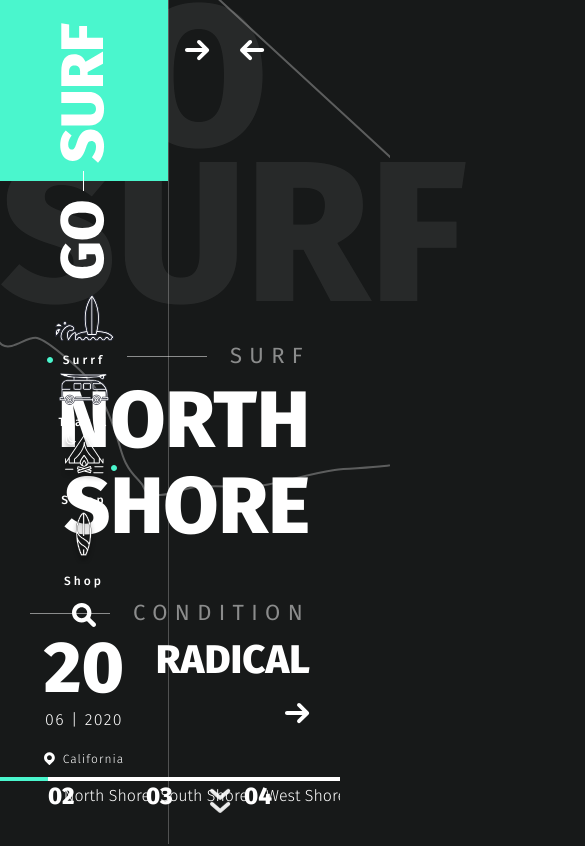
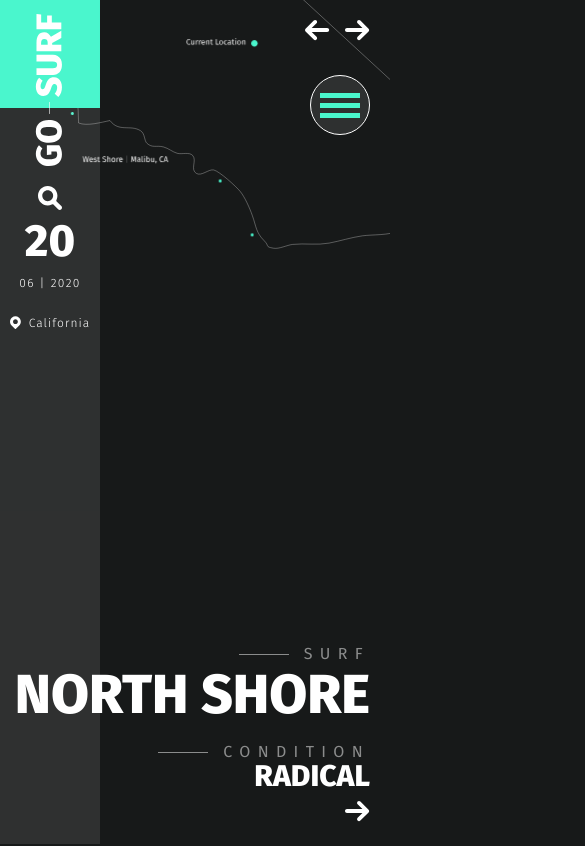
Before and after one commit to eduard3003/goserf, a plain HTML site: page app/index.html in a window 390 px wide. Shown: the top 846 px of the page, 585 px wide, since content can reach past the window. Drawn offline with nearby package versions, Linux system fonts and the light colour scheme.

Commit message:
add adaptive header

```diff
--- a/app/index.html
+++ b/app/index.html
@@ -12,7 +12,7 @@
 </head>
 
 <body>
-  <header class="header">
+   <header class="header">
     <div class="header__title">go surf</div>
     <div class="header__arrows">
       <a href="#" class="animate__animated animate__fadeInDown animate__infinite animate__slower">
@@ -52,12 +52,22 @@
           fill="white" />
       </svg>
     </div>
+    <div class="menu-btn">
+      <div class="menu-btn__inner">
+       <div class="menu-btn__line"></div>
+       <div class="menu-btn__line"></div>
+       <div class="menu-btn__line"></div>
+      </div>
+
+    </div>
     <div class="header__aside">
       <div class="logo">
         <a href="#">
-          <img src="images/logo.svg" alt="" />
+          <img src="images/logo.svg" alt="logo" />
         </a>
       </div>
+
+
       <nav class="menu">
         <ul class="menu__list">
           <li>
@@ -167,7 +177,7 @@
       </div>
     </div>
   </header>
-  <div class="container">
+ <!-- <div class="container">
     <section class="serf">
       <div class="title">
         <span>
@@ -1655,7 +1665,7 @@
 
 
    </footer>
-  </div>
+  </div>-->
   <script src="https://ajax.googleapis.com/ajax/libs/jquery/3.4.1/jquery.min.js"></script>
   <script src="js/libs.min.js"></script>
 
--- a/app/js/main.js
+++ b/app/js/main.js
@@ -11,6 +11,7 @@ $(function () {
     slidesToShow: 4,
     slidesToScroll: 4,
     asNavFor: '.header-slider',
+
   });
 
   $('.serf-slider').slick({
@@ -97,6 +98,8 @@ $(function () {
     $(this).toggleClass('active');
   });
 
-
+  $('.menu-btn').on('click', function(){
+    $('.menu').toggleClass('active');
+  });
 
 });
--- a/app/scss/_media.scss
+++ b/app/scss/_media.scss
@@ -0,0 +1,196 @@
+@media(max-width: 1440px) {
+    .logo {
+        img {
+            width: 100px;
+        }
+    }
+
+    .header__title {
+        font-size: 130px;
+        line-height: 100px;
+        top: 20px;
+        left: 60px;
+    }
+
+    .header__date {
+        font-size: 70px;
+    }
+
+    .header__arrows {
+
+        left: 130px;
+    }
+}
+@media(max-width: 1366px){
+    .header__aside {
+        position: absolute;
+        border-right: none;
+        height: 109px;
+        background-color:rgba(#fff, .1);
+        padding-right: 25px;
+        text-align: left;
+        display: flex;
+    }
+    .menu{
+        padding-top: 0;
+    }
+    .menu__list{
+        text-align: center;
+        li{
+            display: inline-block;
+        }
+        a{
+            padding: 15px;
+        }
+    }
+    .header__search {
+     padding: 33px 15px 15px;
+
+    }
+    .header__date{
+        font-size: 50px;
+        padding: 15px;
+        text-align: center;
+        line-height: 48px;
+    }
+
+    .header__location{
+        margin-top: 32px;
+    }
+    .slider-item__info-title{
+        font-size: 65px;
+    }
+    .header__arrows{
+        left: 20px;
+        bottom: 20px;
+    }
+
+}
+@media(max-width: 1340px){
+    .header__map{
+        svg{
+            width: 500px;
+            height: 250px;
+        }
+    }
+    .slider-arrows{
+        top: 20px;
+        right: 20px;
+    }
+    .slider-arrows__left{
+        right: 60px;
+    }
+
+}
+@media(max-width: 1040px){
+
+    .header__arrows{
+        display: none;
+    }
+    .menu{
+        background-color: #000;
+        z-index: 22;
+        position: absolute;
+        top: 0;
+        left: 0;
+        transform: translateX(-110%);
+        right: 0;
+        bottom: 0;
+        display: flex;
+        justify-content: center;
+        align-items: center;
+        padding-top: 5px;
+        transition: all .5s;
+        &.active{
+            transform: translateX(0%);
+        }
+
+    }
+    .menu-btn{
+        display: flex;
+    }
+
+    .header__search{
+        padding: 43px 15px 15px;
+    }
+    .header__location{
+        margin-top: 45px;
+    }
+    .slider-item__info {
+        position: absolute;
+        right: 20px;
+        bottom: 18px;
+        text-align: right;
+
+    }
+    .slider-item__info-text {
+        font-size: 30px;
+        line-height: 20px;
+        margin-bottom: 15px;
+    }
+    .headline-left {
+        font-size: 16px;
+        line-height: 18px;
+        padding-left: 65px;
+    }
+    .slider-item__info-subtext {
+        margin-bottom: 5px;
+    }
+
+    .slider-item__info-title {
+        font-size: 55px;
+        line-height: 55px;
+        margin-bottom: 20px;
+    }
+    .headline-left::before {
+        width: 50px;
+    }
+    .slider-dotshead {
+        right: 0;
+        left: 10px;
+        margin: 0 auto;
+        bottom: 5px;
+    }
+    .dots-box {
+        width: 125px;
+    }
+    .dots-box__number {
+        font-size: 18px;
+    }
+    .dots-box__name {
+        line-height: 18px;
+    }
+
+}
+@media(max-width: 960px){
+    .slider-dotshead{
+        display: none;
+    }
+}
+@media(max-width: 460px){
+    .header__aside{
+        display: block;
+        text-align: center;
+        padding-right: 0;
+        height: 100vh;
+    }
+    .header__search {
+        padding: 15px 0 5px;
+    }
+    .header__date {
+    padding: 0;
+    font-size: 45px;
+    line-height: 45px;
+    span{
+        font-size: 12px;
+    }
+}
+    .header__location {
+        margin-top: 0;
+    }
+    .header__title {
+        display: none;
+    }
+
+
+}
--- a/app/scss/style.scss
+++ b/app/scss/style.scss
@@ -53,7 +53,7 @@
 .slider-arrows {
   position: absolute;
   top: 40px;
-  right: 180px;
+  right: 80px;
   cursor: pointer;
   z-index: 4;
 }
@@ -133,6 +133,30 @@
       padding-top: 6px;
       margin-bottom: 5px;
       text-transform: capitalize;
+    }
+  }
+}
+.menu-btn{
+  width: 60px;
+  height: 60px;
+  display: none;
+  justify-content: center;
+  align-items:center;
+  background-color: rgba(255,255,255,0.1);
+  border-radius:50%;
+  border: 1px solid #fff;
+  position: absolute;
+  z-index: 20;
+  right: 20px;
+  top: 75px;
+  &__inner{
+    width: 40px;
+  }
+  &__line{
+    height: 5px;
+    background-color: $green;
+    + .menu-btn__line{
+      margin-top: 5px;
     }
   }
 }
@@ -824,8 +848,4 @@
   opacity: 0.5;
 }
 
-
-
-
-
 @import "media";
```
Also changed, not shown: app/css/style.min.css.
